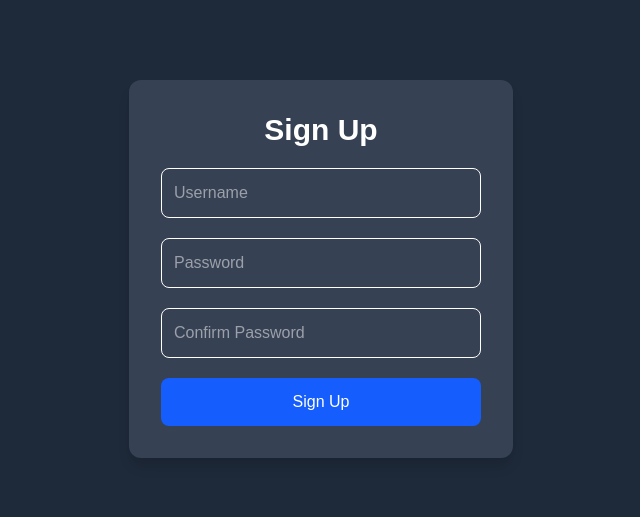
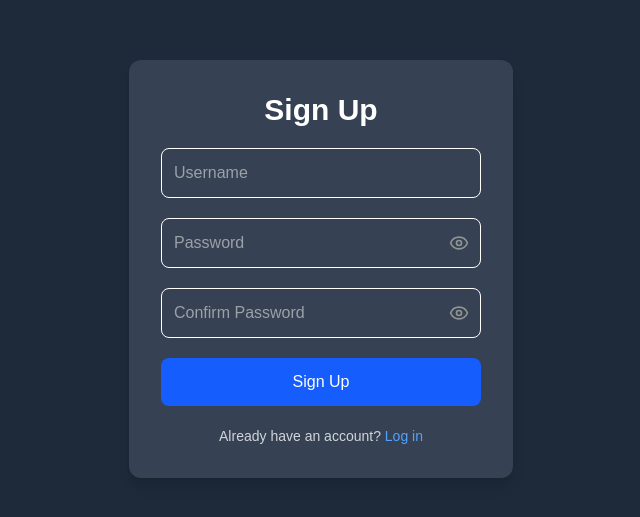
Before and after one commit to Starkkk24/SpendLog-V2, a Next.js app in the folder frontend/: page /signup in a window 1280 px wide. Shown: the part 131-648 px from the top of the page, without its empty margins (319-959 px from the left). Built offline with nearby package versions, Linux system fonts and the light colour scheme; no server answers.

Commit message:
fix(auth): normalized username to exclude leading and trailing spaces

```diff
--- a/frontend/app/(auth)/login/page.tsx
+++ b/frontend/app/(auth)/login/page.tsx
@@ -1,6 +1,7 @@
 "use client";
 
 import { useState } from "react";
+import Link from "next/link";
 import { useRouter } from "next/navigation";
 import { login } from "@/services/auth";
 import { Eye, EyeOff } from "lucide-react";
@@ -21,7 +22,7 @@ export default function LoginPage() {
         setLoading(true);
 
         try {
-            await login(username, password);
+            await login(username.trim(), password);
 
             router.push("/transactions");
         } catch (error) {
@@ -84,6 +85,16 @@ export default function LoginPage() {
                     {loading ? "Logging in..." : "Login"}
                 </button>
 
+                <p className="text-center text-sm text-gray-300">
+                    Don&apos;t have an account?{" "}
+                    <Link
+                        href="/signup"
+                        className="font-medium text-blue-400 hover:text-blue-300 hover:underline"
+                    >
+                        Sign up
+                    </Link>
+                </p>
+
             </form>
 
         </div>
--- a/frontend/app/(auth)/signup/page.tsx
+++ b/frontend/app/(auth)/signup/page.tsx
@@ -1,15 +1,19 @@
 "use client";
 
 import { useState } from "react";
+import Link from "next/link";
 import { useRouter } from "next/navigation";
 import { signup } from "@/services/auth";
 import axios from "axios";
+import { Eye, EyeOff } from "lucide-react";
 
 export default function SignupPage() {
     const [username, setUsername] = useState("");
     const [password, setPassword] = useState("");
     const [password2, setPassword2] = useState("");
     const [loading, setLoading] = useState(false);
+    const [showPassword, setShowPassword] = useState(false);
+    const [showPassword2, setShowPassword2] = useState(false);
     const [errors, setErrors] = useState<{
         username?: string;
         password?: string;
@@ -26,7 +30,7 @@ export default function SignupPage() {
         setErrors({});
 
         try {
-            await signup(username, password, password2);
+            await signup(username.trim(), password, password2);
 
             alert("Account created successfully!");
 
@@ -71,23 +75,43 @@ export default function SignupPage() {
                     </p>
                 )}
 
+                <div className="relative">
                     <input
-                    type="password"
+                        type={showPassword ? "text" : "password"}
                         placeholder="Password"
                         value={password}
                         onChange={(e) => setPassword(e.target.value)}
-                    className="w-full border rounded-lg p-3"
+                        className="w-full border rounded-lg p-3 pr-12"
                         required
                     />
+                    <button
+                        type="button"
+                        onClick={() => setShowPassword((visible) => !visible)}
+                        className="absolute inset-y-0 right-3 flex items-center text-sp-muted transition hover:text-white"
+                        aria-label={showPassword ? "Hide password" : "Show password"}
+                    >
+                        {showPassword ? <EyeOff size={20} /> : <Eye size={20} />}
+                    </button>
+                </div>
 
+                <div className="relative">
                     <input
-                    type="password"
+                        type={showPassword2 ? "text" : "password"}
                         placeholder="Confirm Password"
                         value={password2}
                         onChange={(e) => setPassword2(e.target.value)}
-                    className="w-full border rounded-lg p-3"
+                        className="w-full border rounded-lg p-3 pr-12"
                         required
                     />
+                    <button
+                        type="button"
+                        onClick={() => setShowPassword2((visible) => !visible)}
+                        className="absolute inset-y-0 right-3 flex items-center text-sp-muted transition hover:text-white"
+                        aria-label={showPassword2 ? "Hide password" : "Show password"}
+                    >
+                        {showPassword2 ? <EyeOff size={20} /> : <Eye size={20} />}
+                    </button>
+                </div>
                 {errors.password && (
                     <p className="text-red-400 text-sm">
                         {errors.password}
@@ -102,6 +126,16 @@ export default function SignupPage() {
                     {loading ? "Creating account..." : "Sign Up"}
                 </button>
 
+                <p className="text-center text-sm text-gray-300">
+                    Already have an account?{" "}
+                    <Link
+                        href="/login"
+                        className="font-medium text-blue-400 hover:text-blue-300 hover:underline"
+                    >
+                        Log in
+                    </Link>
+                </p>
+
             </form>
 
         </div>
```
Also changed, not shown: 2 other files (tests, documents, lock files or other folders). Lines whose indentation alone changed are shown as unchanged.
